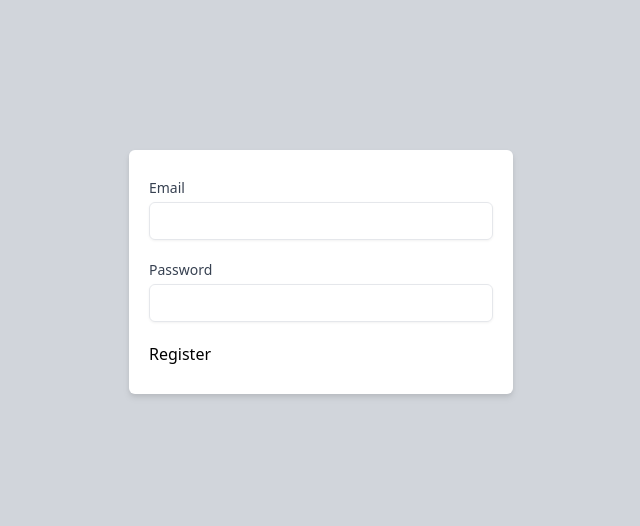
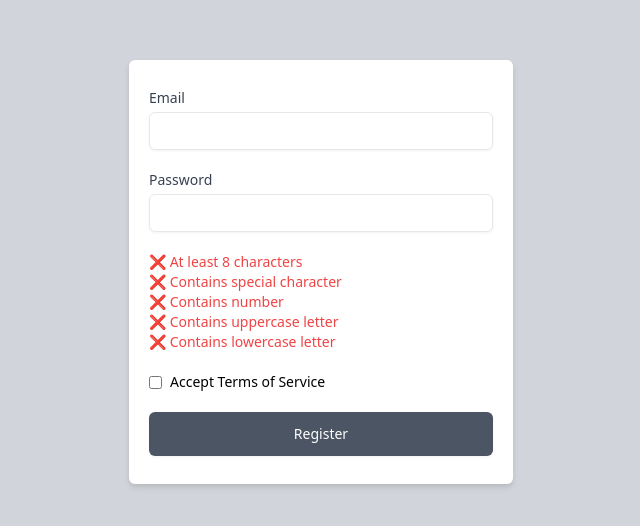
Before and after one commit to bensanlau/psm, a website built with Parcel: page src/index.html in a window 1280 px wide. Shown: the part 128-654 px from the top of the page, without its empty margins (319-959 px from the left). Built offline with nearby package versions, Linux system fonts and the light colour scheme.

Commit message:
init javascript

```diff
--- /dev/null
+++ b/assets/main.js
@@ -0,0 +1,20 @@
+const password = document.getElementById("password");
+const conditions = [...document.getElementById("conditions").children];
+
+conditions.forEach((condition) => {
+  if (condition.dataset.condition === "❌") {
+    condition.innerHTML = `❌ ${condition.innerHTML}`;
+  }
+});
+
+function validateConditions(pw) {
+  console.log(pw);
+}
+
+password.addEventListener("input", () => {
+  // 1. Get value of password
+  const pw = password.value;
+
+  // 2. For every keystroke, check against list of conditions
+  validateConditions(pw);
+});
--- a/src/index.html
+++ b/src/index.html
@@ -4,7 +4,7 @@
 <head>
 	<meta charset="UTF-8">
 	<meta name="viewport" content="width=device-width, initial-scale=1.0">
-	<title>password strength meter</title>
+	<title>Password Strength Meter</title>
 	<link href="/assets/styles.css" rel="stylesheet">
 </head>
 
@@ -12,23 +12,36 @@
 
 	<main class="h-screen grid place-items-center">
 		<form action="" method="POST">
-			<fieldset class="bg-white rounded-md py-7 px-5 drop-shadow-md mx-auto w-96 space-y-5">
+			<fieldset class="bg-white rounded-md py-7 px-5 drop-shadow-md mx-auto w-96 space-y-5 text-sm">
 				<div>
 					<label for="email" class="block text-sm font-medium text-gray-700 mb-1">Email</label>
-					<input type="email" name="email" id="email" class="border rounded-md drop-shadow-sm p-2 text-sm w-full"
-						required="">
+					<input type="email" name="email" id="email" class="border rounded-md drop-shadow-sm p-2 w-full" required>
 				</div>
 				<div>
 					<label for="password" class="block text-sm font-medium text-gray-700 mb-1">Password</label>
-					<input type="password" name="password" id="password"
-						class="border rounded-md drop-shadow-sm p-2 text-sm w-full" required="">
+					<input type="password" name="password" id="password" class="border rounded-md drop-shadow-sm p-2 w-full"
+						required>
 				</div>
 				<div>
-					<button type="submit">Register</button>
+					<ul id="conditions" class="text-red-500">
+						<li data-condition="❌" id="condition-min-num">At least 8 characters</li>
+						<li data-condition="❌" id="condition-special-char">Contains special character</li>
+						<li data-condition="❌" id="condition-has-num">Contains number</li>
+						<li data-condition="❌" id="condition-upper-char">Contains uppercase letter</li>
+						<li data-condition="❌" id="condition-lower-char">Contains lowercase letter</li>
+					</ul>
 				</div>
+				<div class="flex items-center gap-x-2">
+					<input type="checkbox" id="agree" required>
+					<label for="agree">Accept Terms of Service</label>
+				</div>
+				<button class="w-full p-3 text-sm bg-gray-600 rounded-md font-medium text-white drop-shadow-sm"
+					type="submit">Register</button>
 			</fieldset>
 		</form>
 	</main>
 </body>
 
+<script src="/assets/main.js"></script>
+
 </html>
```
